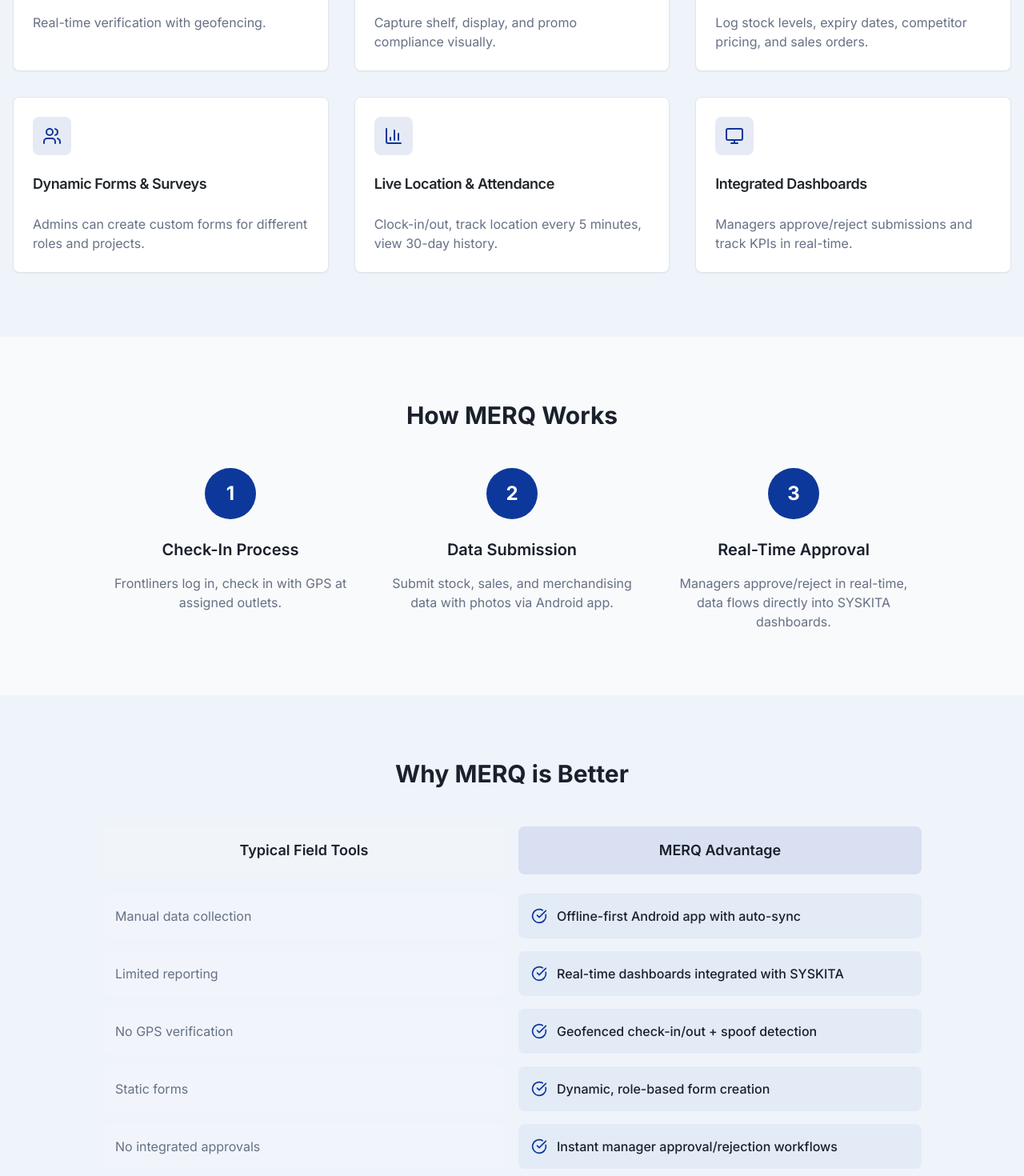
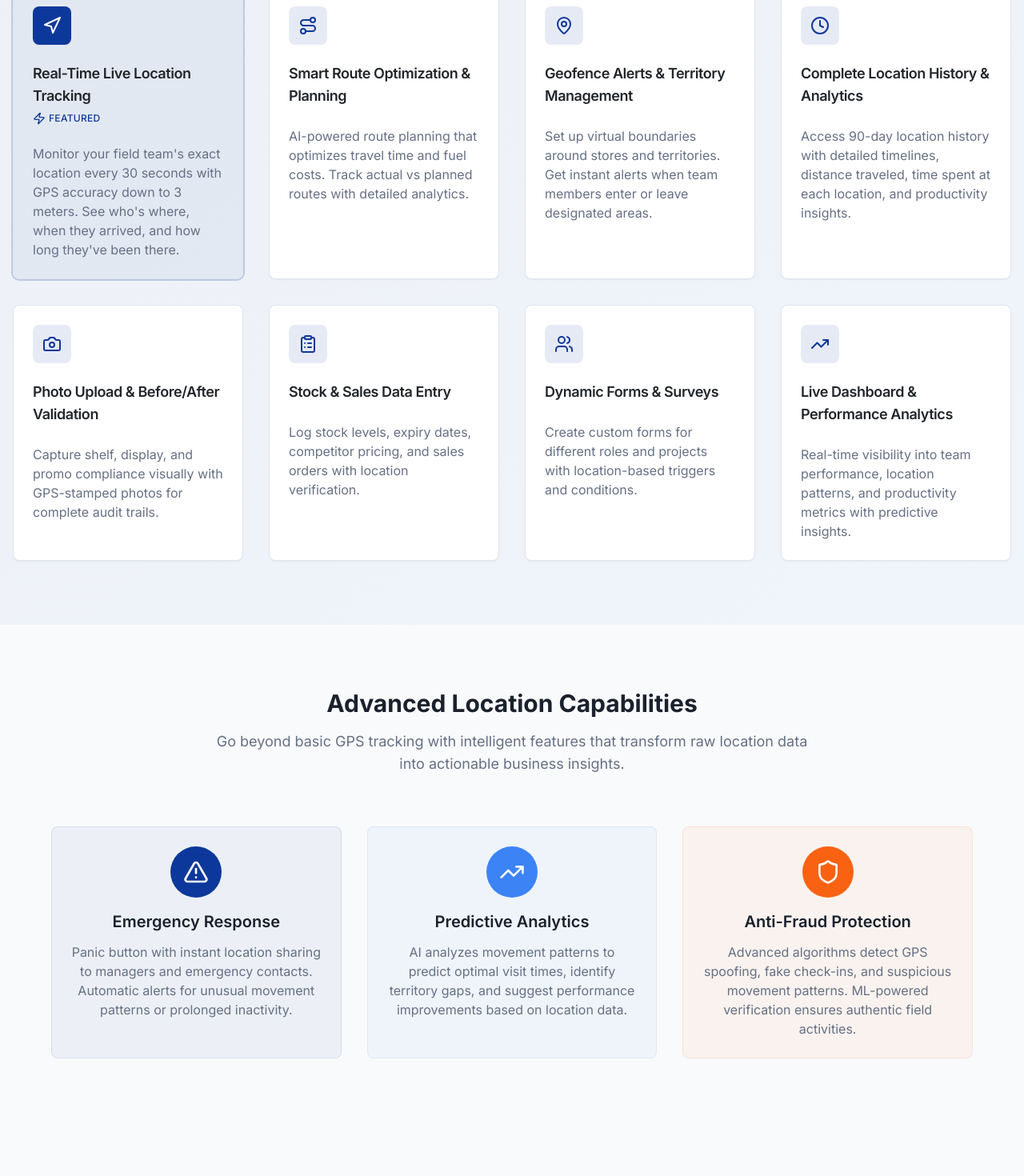
Before and after one commit to Victor-Gondo/syskita-shine-bright, a React (Vite) app: page /merq in a window 1280 px wide. Shown: the part 1120-2590 px from the top of the page at 80% size. Built offline with nearby package versions, Linux system fonts and the light colour scheme.

Commit message:
feat: Enhance MERQ page with location tracking
Implement plan to add real-time live location tracking, location history, and other related features to the MERQ page.

```diff
--- a/src/pages/MERQ.tsx
+++ b/src/pages/MERQ.tsx
@@ -1,39 +1,50 @@
 import { SEOHead } from "@/components/SEOHead";
 import { CTAButton } from "@/components/ui/cta-button";
 import { Card, CardContent, CardDescription, CardHeader, CardTitle } from "@/components/ui/card";
-import { CheckCircle, MapPin, Camera, ClipboardList, Users, BarChart3, Shield, Smartphone, Server, Cloud, Monitor, Code } from "lucide-react";
+import { CheckCircle, MapPin, Camera, ClipboardList, Users, BarChart3, Shield, Smartphone, Server, Cloud, Monitor, Code, Navigation, Route, AlertTriangle, Clock, TrendingUp, Zap } from "lucide-react";
 
 const MERQ = () => {
   const keyFeatures = [
     {
+      icon: Navigation,
+      title: "Real-Time Live Location Tracking",
+      description: "Monitor your field team's exact location every 30 seconds with GPS accuracy down to 3 meters. See who's where, when they arrived, and how long they've been there.",
+      highlight: true
+    },
+    {
+      icon: Route,
+      title: "Smart Route Optimization & Planning",
+      description: "AI-powered route planning that optimizes travel time and fuel costs. Track actual vs planned routes with detailed analytics."
+    },
+    {
       icon: MapPin,
-      title: "GPS Check‑ins & Proof of Visit",
-      description: "Real-time verification with geofencing."
+      title: "Geofence Alerts & Territory Management",
+      description: "Set up virtual boundaries around stores and territories. Get instant alerts when team members enter or leave designated areas."
+    },
+    {
+      icon: Clock,
+      title: "Complete Location History & Analytics",
+      description: "Access 90-day location history with detailed timelines, distance traveled, time spent at each location, and productivity insights."
     },
     {
       icon: Camera,
       title: "Photo Upload & Before/After Validation",
-      description: "Capture shelf, display, and promo compliance visually."
+      description: "Capture shelf, display, and promo compliance visually with GPS-stamped photos for complete audit trails."
     },
     {
       icon: ClipboardList,
       title: "Stock & Sales Data Entry",
-      description: "Log stock levels, expiry dates, competitor pricing, and sales orders."
+      description: "Log stock levels, expiry dates, competitor pricing, and sales orders with location verification."
     },
     {
       icon: Users,
       title: "Dynamic Forms & Surveys",
-      description: "Admins can create custom forms for different roles and projects."
+      description: "Create custom forms for different roles and projects with location-based triggers and conditions."
     },
     {
-      icon: BarChart3,
-      title: "Live Location & Attendance",
-      description: "Clock-in/out, track location every 5 minutes, view 30-day history."
-    },
-    {
-      icon: Monitor,
-      title: "Integrated Dashboards",
-      description: "Managers approve/reject submissions and track KPIs in real-time."
+      icon: TrendingUp,
+      title: "Live Dashboard & Performance Analytics",
+      description: "Real-time visibility into team performance, location patterns, and productivity metrics with predictive insights."
     }
   ];
 
@@ -56,12 +67,14 @@ const MERQ = () => {
   ];
 
   const comparisonData = [
-    { typical: "Manual data collection", merq: "Offline-first Android app with auto-sync" },
-    { typical: "Limited reporting", merq: "Real-time dashboards integrated with SYSKITA" },
-    { typical: "No GPS verification", merq: "Geofenced check-in/out + spoof detection" },
-    { typical: "Static forms", merq: "Dynamic, role-based form creation" },
-    { typical: "No integrated approvals", merq: "Instant manager approval/rejection workflows" },
-    { typical: "No API or export flexibility", merq: "Full REST API support + CSV/PDF exporting" }
+    { typical: "Basic GPS check-ins only", merq: "Real-time location tracking every 30 seconds with 3m accuracy" },
+    { typical: "No location history", merq: "90-day detailed location history with analytics and insights" },
+    { typical: "Manual route planning", merq: "AI-powered route optimization with live traffic updates" },
+    { typical: "Limited reporting", merq: "Real-time dashboards with location intelligence and predictive analytics" },
+    { typical: "No geofencing capabilities", merq: "Advanced geofencing with custom alerts and territory management" },
+    { typical: "Basic attendance tracking", merq: "Comprehensive time-at-location analytics with productivity scoring" },
+    { typical: "No location fraud prevention", merq: "Advanced spoof detection with movement pattern analysis" },
+    { typical: "Static forms", merq: "Location-triggered dynamic forms with conditional logic" }
   ];
 
   const securityFeatures = [
@@ -110,10 +123,10 @@ const MERQ = () => {
       <section className="bg-gradient-to-br from-primary/10 via-background to-secondary/10 py-20">
         <div className="container mx-auto px-4 text-center">
           <h1 className="text-4xl md:text-6xl font-bold text-foreground mb-6">
-            MERQ – Frontliner Management Made Simple
+            MERQ – Real-Time Field Team Intelligence
           </h1>
           <p className="text-xl text-muted-foreground mb-8 max-w-4xl mx-auto">
-            A powerful mobile + web solution to manage merchandisers, sales reps, and field teams – fully integrated with SYSKITA.
+            Revolutionary field management with live location tracking, route optimization, and AI-powered analytics. Know exactly where your team is and what they're accomplishing – in real-time.
           </p>
           <CTAButton variant="demo" size="lg" />
         </div>
@@ -125,24 +138,35 @@ const MERQ = () => {
           <div className="max-w-4xl mx-auto text-center">
             <h2 className="text-3xl font-bold mb-8">What is MERQ?</h2>
             <p className="text-lg text-muted-foreground leading-relaxed">
-              MERQ is SYSKITA's dedicated frontliner management platform that helps brands execute perfectly at retail level. From GPS-verified store visits to photo-based reporting and real-time dashboards, MERQ ensures total field visibility, compliance, and performance tracking.
+              MERQ is SYSKITA's revolutionary field management platform that transforms how brands manage their frontline teams. With industry-leading real-time location tracking, AI-powered route optimization, and comprehensive analytics, MERQ provides unprecedented visibility into field operations. From GPS-verified store visits to intelligent performance insights, MERQ ensures perfect execution at every retail touchpoint.
             </p>
           </div>
         </div>
       </section>
 
-      {/* Key Features Section */}
-      <section className="py-20 bg-secondary/5">
+      {/* Location Intelligence Section */}
+      <section className="py-20 bg-gradient-to-br from-primary/5 to-secondary/5">
         <div className="container mx-auto px-4">
-          <h2 className="text-3xl font-bold text-center mb-12">Key Features</h2>
-          <div className="grid md:grid-cols-2 lg:grid-cols-3 gap-8">
+          <div className="text-center mb-16">
+            <h2 className="text-3xl font-bold mb-4">Location Intelligence at Your Fingertips</h2>
+            <p className="text-lg text-muted-foreground max-w-3xl mx-auto">
+              Experience the most advanced field tracking technology. MERQ's real-time location system provides unprecedented visibility into your team's activities with military-grade accuracy and AI-powered insights.
+            </p>
+          </div>
+          <div className="grid md:grid-cols-2 lg:grid-cols-4 gap-8">
             {keyFeatures.map((feature, index) => (
-              <Card key={index} className="hover:shadow-lg transition-all duration-300">
+              <Card key={index} className={`hover:shadow-lg transition-all duration-300 ${feature.highlight ? 'ring-2 ring-primary/20 bg-primary/5' : ''}`}>
                 <CardHeader>
-                  <div className="w-12 h-12 bg-primary/10 rounded-lg flex items-center justify-center mb-4">
-                    <feature.icon className="w-6 h-6 text-primary" />
+                  <div className={`w-12 h-12 rounded-lg flex items-center justify-center mb-4 ${feature.highlight ? 'bg-primary text-primary-foreground' : 'bg-primary/10'}`}>
+                    <feature.icon className={`w-6 h-6 ${feature.highlight ? 'text-primary-foreground' : 'text-primary'}`} />
                   </div>
                   <CardTitle className="text-lg">{feature.title}</CardTitle>
+                  {feature.highlight && (
+                    <div className="flex items-center gap-1 mt-2">
+                      <Zap className="w-4 h-4 text-primary" />
+                      <span className="text-xs font-medium text-primary uppercase tracking-wide">Featured</span>
+                    </div>
+                  )}
                 </CardHeader>
                 <CardContent>
                   <CardDescription className="text-base">
@@ -151,6 +175,50 @@ const MERQ = () => {
                 </CardContent>
               </Card>
             ))}
+          </div>
+        </div>
+      </section>
+
+      {/* Advanced Location Features Section */}
+      <section className="py-20 bg-background">
+        <div className="container mx-auto px-4">
+          <div className="text-center mb-16">
+            <h2 className="text-3xl font-bold mb-4">Advanced Location Capabilities</h2>
+            <p className="text-lg text-muted-foreground max-w-3xl mx-auto">
+              Go beyond basic GPS tracking with intelligent features that transform raw location data into actionable business insights.
+            </p>
+          </div>
+
+          <div className="grid md:grid-cols-2 lg:grid-cols-3 gap-8 max-w-6xl mx-auto">
+            <div className="text-center p-6 rounded-lg bg-primary/5 border border-primary/10">
+              <div className="w-16 h-16 bg-primary rounded-full flex items-center justify-center mx-auto mb-4">
+                <AlertTriangle className="w-8 h-8 text-primary-foreground" />
+              </div>
+              <h3 className="text-xl font-semibold mb-3">Emergency Response</h3>
+              <p className="text-muted-foreground">
+                Panic button with instant location sharing to managers and emergency contacts. Automatic alerts for unusual movement patterns or prolonged inactivity.
+              </p>
+            </div>
+
+            <div className="text-center p-6 rounded-lg bg-secondary/5 border border-secondary/10">
+              <div className="w-16 h-16 bg-secondary rounded-full flex items-center justify-center mx-auto mb-4">
+                <TrendingUp className="w-8 h-8 text-secondary-foreground" />
+              </div>
+              <h3 className="text-xl font-semibold mb-3">Predictive Analytics</h3>
+              <p className="text-muted-foreground">
+                AI analyzes movement patterns to predict optimal visit times, identify territory gaps, and suggest performance improvements based on location data.
+              </p>
+            </div>
+
+            <div className="text-center p-6 rounded-lg bg-accent/5 border border-accent/10">
+              <div className="w-16 h-16 bg-accent rounded-full flex items-center justify-center mx-auto mb-4">
+                <Shield className="w-8 h-8 text-accent-foreground" />
+              </div>
+              <h3 className="text-xl font-semibold mb-3">Anti-Fraud Protection</h3>
+              <p className="text-muted-foreground">
+                Advanced algorithms detect GPS spoofing, fake check-ins, and suspicious movement patterns. ML-powered verification ensures authentic field activities.
+              </p>
+            </div>
           </div>
         </div>
       </section>
```
